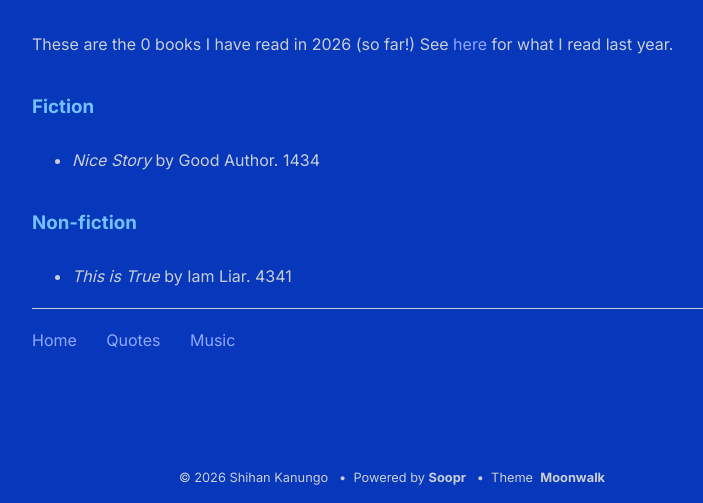
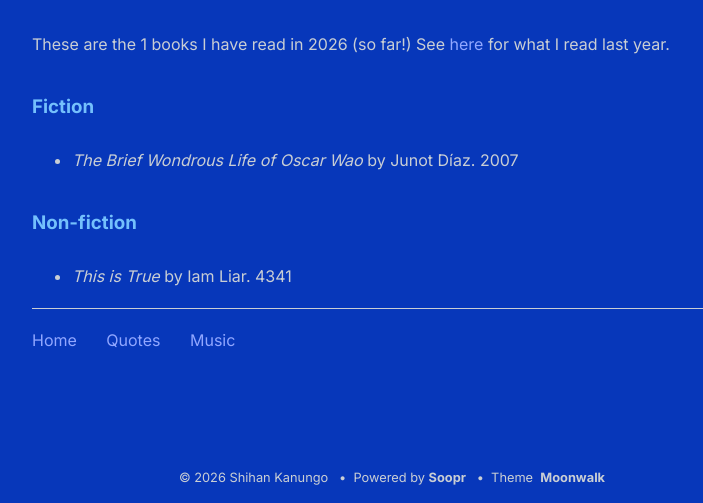
Before and after one commit to shihankanungo/shihankanungo.github.io, a Jekyll site: the page built from books.md, in a window 1280 px wide. Shown: the part 776-1279 px from the top of the page, without its empty margins (248-951 px from the left). Built offline with Jekyll 4.4.1, drawn with Linux system fonts in a browser that asks for light colours.

Commit message:
Update books.md

```diff
--- a/books.md
+++ b/books.md
@@ -8,10 +8,10 @@ title: Reading &amp;c.
 ![ch-reading](images/ch1.png)
 
 <br>
-These are the 0 books I have read in 2026 (so far!) See [here](https://shihankanungo.github.io/wrapped-2025#books) for what I read last year. <br>
+These are the 1 books I have read in 2026 (so far!) See [here](https://shihankanungo.github.io/wrapped-2025#books) for what I read last year. <br>
 
 ### Fiction
-- *Nice Story* by Good Author. 1434
+- *The Brief Wondrous Life of Oscar Wao* by Junot Díaz. 2007
 
 
 ### Non-fiction
```
